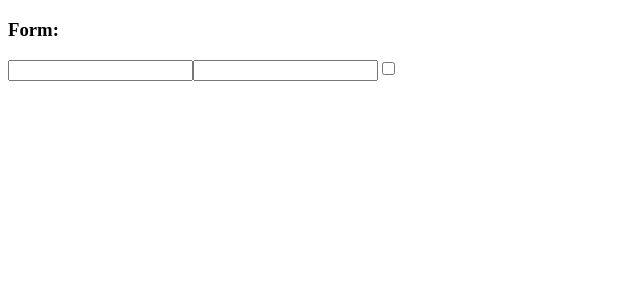
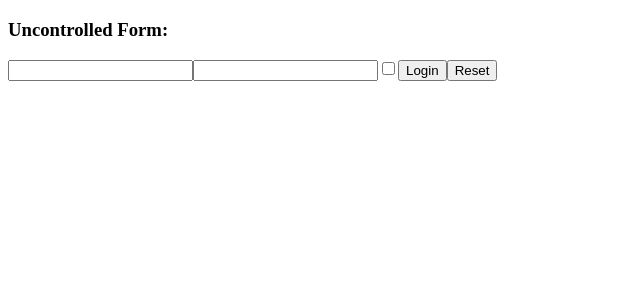
Before and after one commit to Meli357/REACT-exercises, a React (Create React App) app: page / in a window 1280 px wide. Shown: the top 300 px of the page, without its empty margins (0-640 px from the left). Built offline with nearby package versions, Linux system fonts and the light colour scheme.

Commit message:
add UncontrolledLogin component

```diff
--- a/src/App.js
+++ b/src/App.js
@@ -6,6 +6,7 @@
 import { ClickTracker } from "./ClickTracker";
 import { InteractiveWelcome } from "./InteractiveWelcome";
 import { Login } from "./Login";
+import { UncontrolledLogin } from "./UncontrolledLogin";
 
 export class App extends React.Component{
     render(){
@@ -17,7 +18,8 @@
                 <ClickCounter />
                 <ClickTracker /> */}
                 {/* <InteractiveWelcome /> */}
-                <Login />
+                {/* <Login /> */}
+                <UncontrolledLogin />
             </div>
         )
     }
--- /dev/null
+++ b/src/UncontrolledLogin.js
@@ -0,0 +1,29 @@
+import React from "react";
+
+export class UncontrolledLogin extends React.Component{
+    handleFormSubmit = (event) =>{
+        event.preventDefault()
+        const username = event.target.elements.username.value
+        const password = event.target.elements.password.value
+        const remember = event.target.elements.remember.checked
+        console.log({
+            username,
+            password,
+            remember
+        })
+    }
+    render(){
+        return(
+            <div>
+                <h3>Uncontrolled Form:</h3>
+                <form onSubmit={this.handleFormSubmit}>
+                <input name="username"/>
+                <input name="password" type="password"/>
+                <input name="remember" type="checkbox"/>
+                <button type="submit">Login</button>
+                <button type="reset">Reset</button>
+                </form>
+            </div>
+        )
+    }
+}
```
